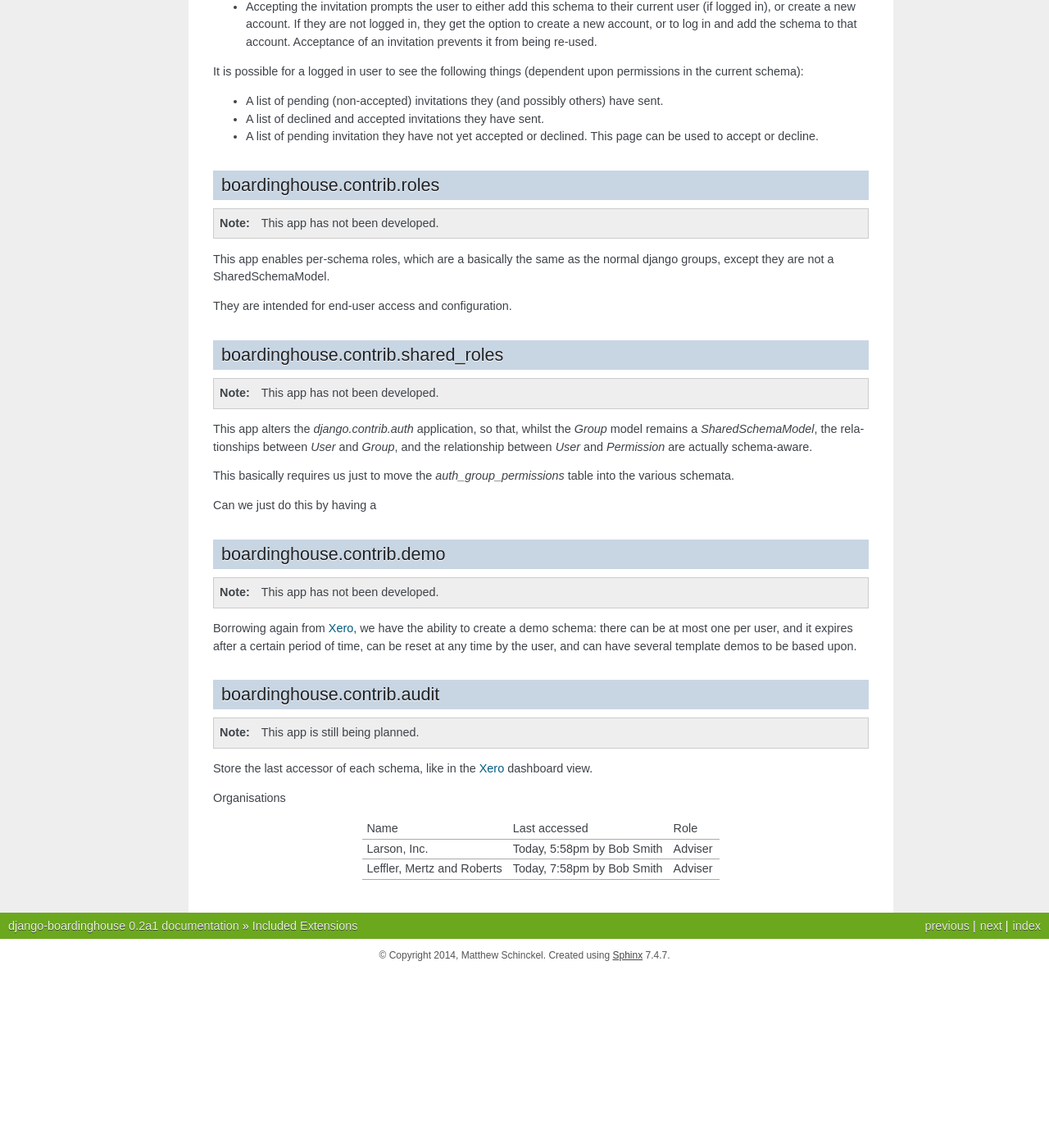
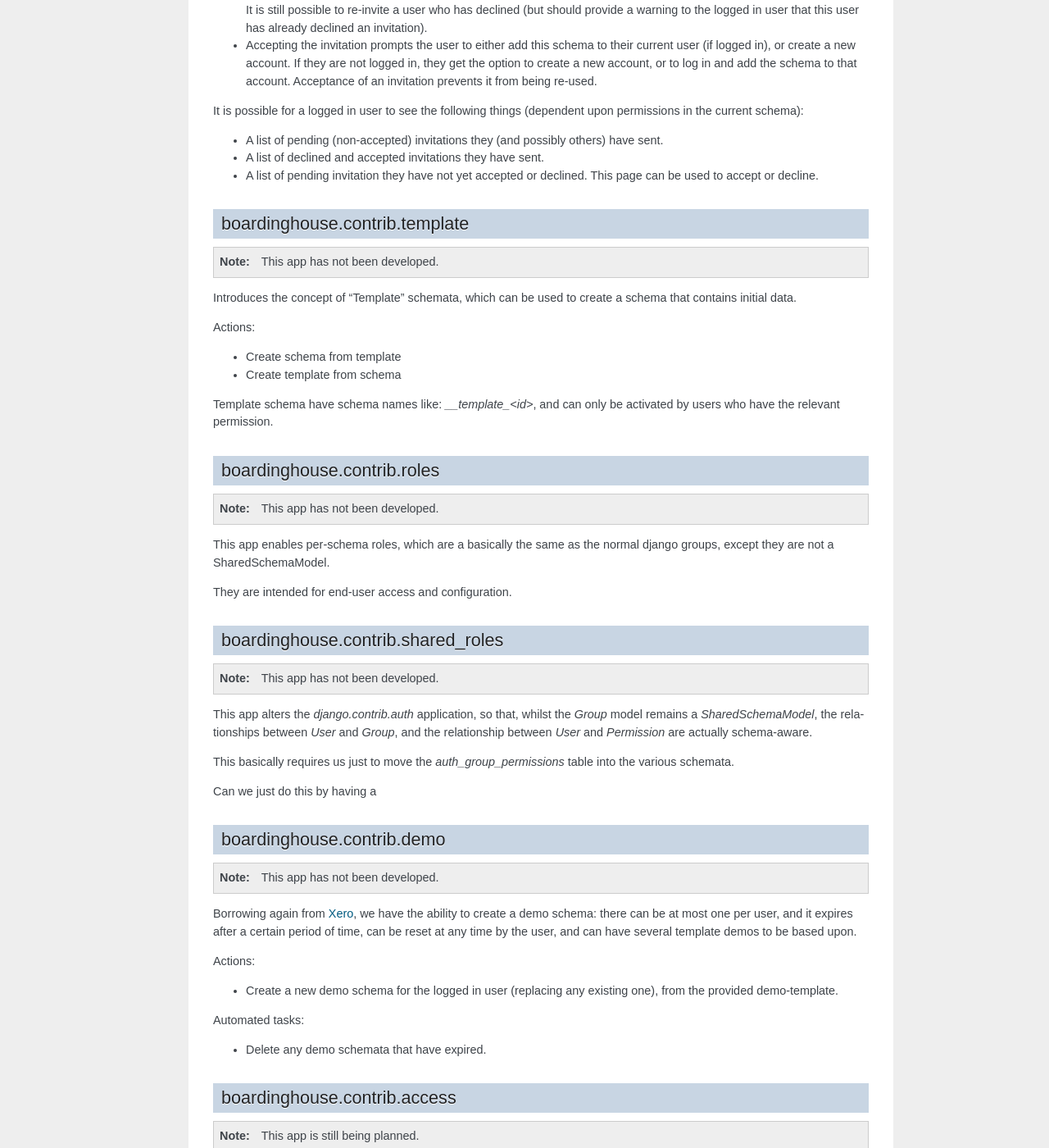
Before and after one commit to schinckel/django-boardinghouse, a Sphinx documentation site: the page built from docs/source/contrib.rst, in a window 1280 px wide and 1400 px high, scrolled down 647 px. Shown: the whole window at 82% size. Built offline with Sphinx 7.4.7, drawn with Linux system fonts in a browser that asks for light colours; pages that are not in the unit, such as notebooks, are missing from menus; before the commit the page ends 1832 px from its top, so only the background shows below that; some of the changed text lies outside the part shown.

Commit message:
Cleanup SQL statements: remove semicolons.
Update docs slightly.

--HG--
branch : contrib/template

```diff
--- a/docs/source/code/boardinghouse.contrib.rst
+++ b/docs/source/code/boardinghouse.contrib.rst
@@ -6,6 +6,7 @@
 
 .. toctree::
 
+    boardinghouse.contrib.demo
     boardinghouse.contrib.invite
 
 Module contents
--- a/docs/source/contrib.rst
+++ b/docs/source/contrib.rst
@@ -5,6 +5,8 @@
 
 boardinghouse.contrib.invite
 ----------------------------
+
+.. note:: This app is incomplete.
 
 One of the real ideas for how this type of system might work is `Xero`_, which allows a user to invite other people to access their application. This is a little more than just the normal registration process, as if the user is an existing Xero user, they will get the opportunity to link this Xero Organisation to their existing account.
 
@@ -33,6 +35,23 @@
 * A list of pending invitation they have not yet accepted or declined. This page can be used to accept or decline.
 
 .. _Xero: http://www.xero.com
+
+.. _template:
+
+boardinghouse.contrib.template
+------------------------------
+
+.. note:: This app has not been developed.
+
+Introduces the concept of "Template" schemata, which can be used to create a schema that contains initial data.
+
+Actions:
+
+* Create schema from template
+* Create template from schema
+
+Template schema have schema names like: `__template_<id>`, and can only be activated by users who have the relevant permission.
+
 
 .. _roles:
 
@@ -68,11 +87,19 @@
 
 Borrowing again from `Xero`_, we have the ability to create a demo schema: there can be at most one per user, and it expires after a certain period of time, can be reset at any time by the user, and can have several template demos to be based upon.
 
+Actions:
 
-.. _audit:
+* Create a new demo schema for the logged in user (replacing any existing one), from the provided demo-template.
 
-boardinghouse.contrib.audit
----------------------------
+Automated tasks:
+
+* Delete any demo schemata that have expired.
+
+
+.. _access:
+
+boardinghouse.contrib.access
+----------------------------
 
 .. note:: This app is still being planned.
 
```
Also changed, not shown: 2 other files.
